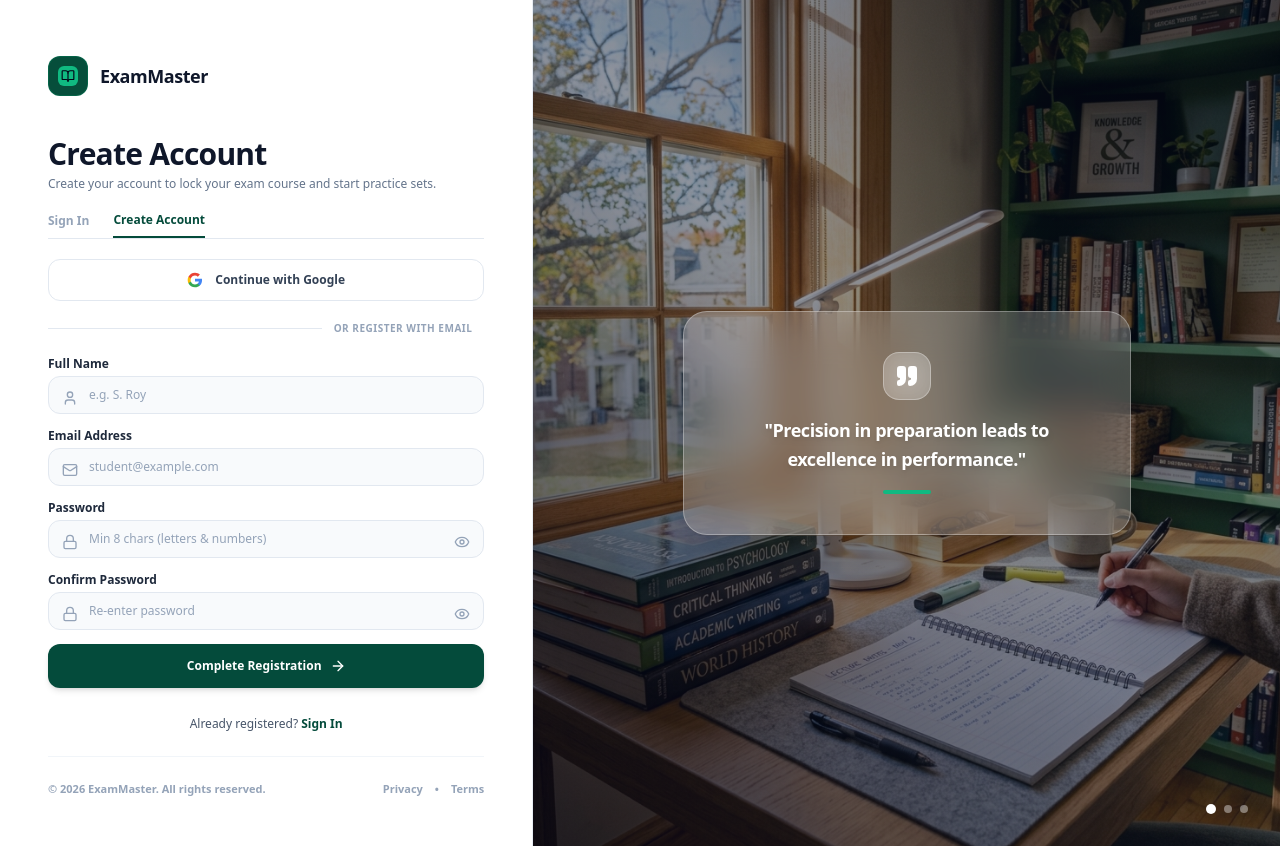
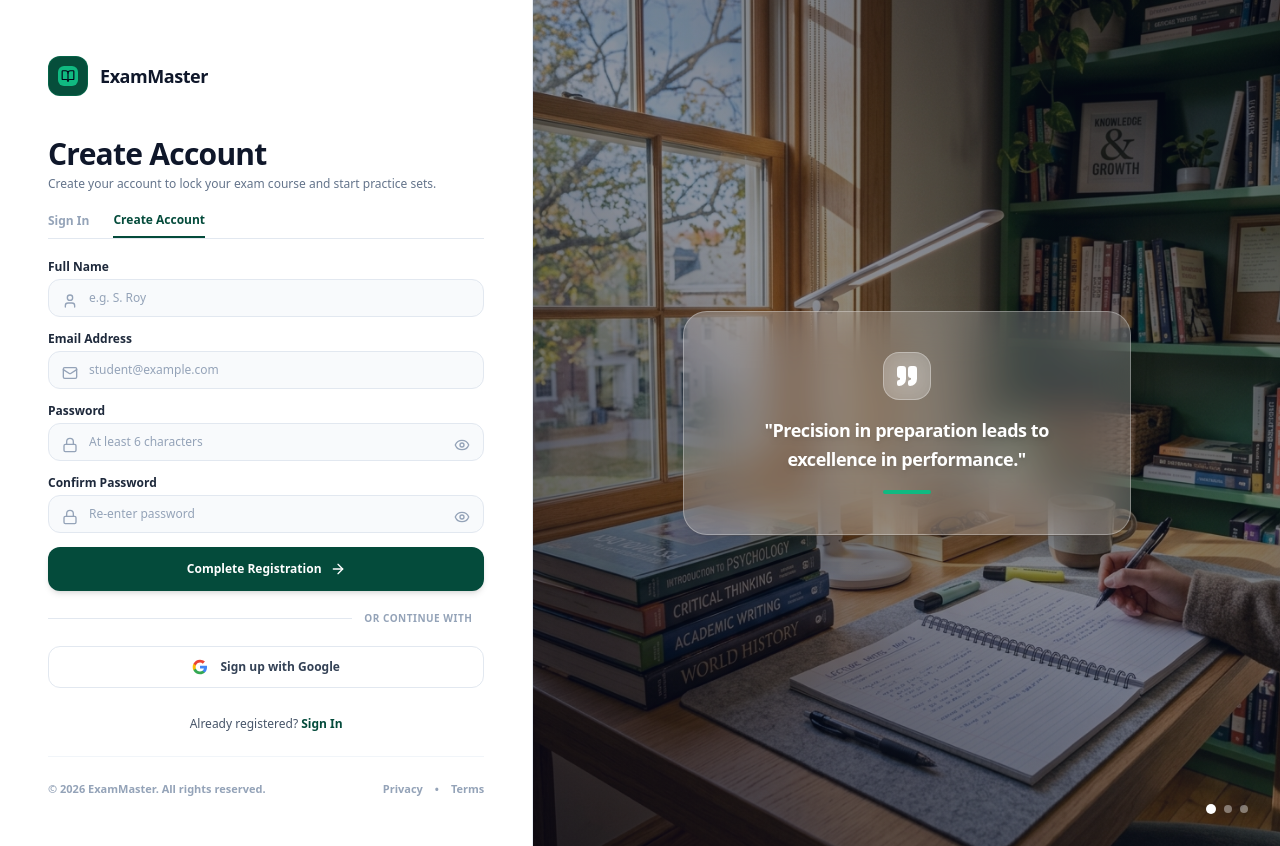
Before and after one commit to VeilSide2004/ExamMaster, a Next.js app: page /register in a window 1280 px wide. Built offline with nearby package versions, Linux system fonts and the light colour scheme.

Commit message:
style: position Google sign in option below email authentication form

```diff
--- a/src/app/login/page.tsx
+++ b/src/app/login/page.tsx
@@ -61,12 +61,23 @@ export default function StudentLoginPage() {
     setGoogleAuthLoading(true);
     try {
       await fetch('/api/seed');
+
+      let googleEmail = email;
+      if (!googleEmail) {
+        const input = prompt('Enter your Google Account Email:', 'aarav@exammaster.com');
+        if (!input) {
+          setGoogleAuthLoading(false);
+          return;
+        }
+        googleEmail = input;
+      }
+
       const res = await fetch('/api/auth/google', {
         method: 'POST',
         headers: { 'Content-Type': 'application/json' },
         body: JSON.stringify({
-          email: email || 'aarav@exammaster.com',
-          name: email ? email.split('@')[0] : 'Google Student',
+          email: googleEmail,
+          name: googleEmail.split('@')[0],
         }),
       });
 
@@ -157,29 +168,6 @@ export default function StudentLoginPage() {
               </div>
             )}
 
-            {/* Google Authentication Button */}
-            <button
-              type="button"
-              disabled={googleAuthLoading}
-              onClick={handleGoogleAuth}
-              className="w-full py-3 px-4 border border-slate-200 dark:border-slate-800 hover:border-slate-300 dark:hover:border-slate-700 bg-white dark:bg-slate-900 text-slate-700 dark:text-slate-200 font-bold text-xs rounded-xl shadow-xs transition-all flex items-center justify-center gap-3 disabled:opacity-50"
-            >
-              <svg className="w-4 h-4 shrink-0" viewBox="0 0 24 24">
-                <path fill="#4285F4" d="M22.56 12.25c0-.78-.07-1.53-.2-2.25H12v4.26h5.92c-.26 1.37-1.04 2.53-2.21 3.31v2.77h3.57c2.08-1.92 3.28-4.74 3.28-8.09z"/>
-                <path fill="#34A853" d="M12 23c2.97 0 5.46-.98 7.28-2.66l-3.57-2.77c-.98.66-2.23 1.06-3.71 1.06-2.86 0-5.29-1.93-6.16-4.53H2.18v2.84C3.99 20.53 7.7 23 12 23z"/>
-                <path fill="#FBBC05" d="M5.84 14.09c-.22-.66-.35-1.36-.35-2.09s.13-1.43.35-2.09V7.06H2.18C1.43 8.55 1 10.22 1 12s.43 3.45 1.18 4.94l2.85-2.22.81-.63z"/>
-                <path fill="#EA4335" d="M12 5.38c1.62 0 3.06.56 4.21 1.64l3.15-3.15C17.45 2.09 14.97 1 12 1 7.7 1 3.99 3.47 2.18 7.06l3.66 2.84c.87-2.6 3.3-4.52 6.16-4.52z"/>
-              </svg>
-              <span>{googleAuthLoading ? 'Connecting to Google...' : 'Continue with Google'}</span>
-            </button>
-
-            <div className="relative flex items-center justify-center my-3">
-              <div className="border-t border-slate-200 dark:border-slate-800 w-full" />
-              <span className="bg-white dark:bg-slate-950 px-3 text-[10px] uppercase tracking-wider font-extrabold text-slate-400 shrink-0">
-                Or sign in with email
-              </span>
-            </div>
-
             <form onSubmit={handleLogin} className="space-y-4">
               <div>
                 <label className="block text-xs font-extrabold text-slate-800 dark:text-slate-200 mb-1.5">
@@ -258,6 +246,29 @@ export default function StudentLoginPage() {
                 <LogIn className="w-4 h-4" />
               </button>
             </form>
+
+            <div className="relative flex items-center justify-center my-4">
+              <div className="border-t border-slate-200 dark:border-slate-800 w-full" />
+              <span className="bg-white dark:bg-slate-950 px-3 text-[10px] uppercase tracking-wider font-extrabold text-slate-400 shrink-0">
+                Or continue with
+              </span>
+            </div>
+
+            {/* Google Authentication Button (BELOW Sign In Option) */}
+            <button
+              type="button"
+              disabled={googleAuthLoading}
+              onClick={handleGoogleAuth}
+              className="w-full py-3 px-4 border border-slate-200 dark:border-slate-800 hover:border-slate-300 dark:hover:border-slate-700 bg-white dark:bg-slate-900 text-slate-700 dark:text-slate-200 font-bold text-xs rounded-xl shadow-xs transition-all flex items-center justify-center gap-3 disabled:opacity-50"
+            >
+              <svg className="w-4 h-4 shrink-0" viewBox="0 0 24 24">
+                <path fill="#4285F4" d="M22.56 12.25c0-.78-.07-1.53-.2-2.25H12v4.26h5.92c-.26 1.37-1.04 2.53-2.21 3.31v2.77h3.57c2.08-1.92 3.28-4.74 3.28-8.09z"/>
+                <path fill="#34A853" d="M12 23c2.97 0 5.46-.98 7.28-2.66l-3.57-2.77c-.98.66-2.23 1.06-3.71 1.06-2.86 0-5.29-1.93-6.16-4.53H2.18v2.84C3.99 20.53 7.7 23 12 23z"/>
+                <path fill="#FBBC05" d="M5.84 14.09c-.22-.66-.35-1.36-.35-2.09s.13-1.43.35-2.09V7.06H2.18C1.43 8.55 1 10.22 1 12s.43 3.45 1.18 4.94l2.85-2.22.81-.63z"/>
+                <path fill="#EA4335" d="M12 5.38c1.62 0 3.06.56 4.21 1.64l3.15-3.15C17.45 2.09 14.97 1 12 1 7.7 1 3.99 3.47 2.18 7.06l3.66 2.84c.87-2.6 3.3-4.52 6.16-4.52z"/>
+              </svg>
+              <span>{googleAuthLoading ? 'Connecting to Google...' : 'Sign in with Google'}</span>
+            </button>
 
             <div className="text-center pt-2">
               <p className="text-xs text-slate-600 dark:text-slate-400 font-medium">
--- a/src/app/register/page.tsx
+++ b/src/app/register/page.tsx
@@ -51,12 +51,27 @@ export default function StudentRegisterPage() {
     setGoogleAuthLoading(true);
     try {
       await fetch('/api/seed');
+
+      let googleEmail = email;
+      let googleName = name;
+      if (!googleEmail) {
+        const input = prompt('Enter your Google Account Email:', 'aarav@exammaster.com');
+        if (!input) {
+          setGoogleAuthLoading(false);
+          return;
+        }
+        googleEmail = input;
+      }
+      if (!googleName) {
+        googleName = googleEmail.split('@')[0];
+      }
+
       const res = await fetch('/api/auth/google', {
         method: 'POST',
         headers: { 'Content-Type': 'application/json' },
         body: JSON.stringify({
-          email: email || 'aarav@exammaster.com',
-          name: name || (email ? email.split('@')[0] : 'Google Student'),
+          email: googleEmail,
+          name: googleName,
         }),
       });
 
@@ -116,29 +131,6 @@ export default function StudentRegisterPage() {
               </div>
             )}
 
-            {/* Google Authentication Button */}
-            <button
-              type="button"
-              disabled={googleAuthLoading}
-              onClick={handleGoogleAuth}
-              className="w-full py-3 px-4 border border-slate-200 dark:border-slate-800 hover:border-slate-300 dark:hover:border-slate-700 bg-white dark:bg-slate-900 text-slate-700 dark:text-slate-200 font-bold text-xs rounded-xl shadow-xs transition-all flex items-center justify-center gap-3 disabled:opacity-50"
-            >
-              <svg className="w-4 h-4 shrink-0" viewBox="0 0 24 24">
-                <path fill="#4285F4" d="M22.56 12.25c0-.78-.07-1.53-.2-2.25H12v4.26h5.92c-.26 1.37-1.04 2.53-2.21 3.31v2.77h3.57c2.08-1.92 3.28-4.74 3.28-8.09z"/>
-                <path fill="#34A853" d="M12 23c2.97 0 5.46-.98 7.28-2.66l-3.57-2.77c-.98.66-2.23 1.06-3.71 1.06-2.86 0-5.29-1.93-6.16-4.53H2.18v2.84C3.99 20.53 7.7 23 12 23z"/>
-                <path fill="#FBBC05" d="M5.84 14.09c-.22-.66-.35-1.36-.35-2.09s.13-1.43.35-2.09V7.06H2.18C1.43 8.55 1 10.22 1 12s.43 3.45 1.18 4.94l2.85-2.22.81-.63z"/>
-                <path fill="#EA4335" d="M12 5.38c1.62 0 3.06.56 4.21 1.64l3.15-3.15C17.45 2.09 14.97 1 12 1 7.7 1 3.99 3.47 2.18 7.06l3.66 2.84c.87-2.6 3.3-4.52 6.16-4.52z"/>
-              </svg>
-              <span>{googleAuthLoading ? 'Connecting to Google...' : 'Continue with Google'}</span>
-            </button>
-
-            <div className="relative flex items-center justify-center my-3">
-              <div className="border-t border-slate-200 dark:border-slate-800 w-full" />
-              <span className="bg-white dark:bg-slate-950 px-3 text-[10px] uppercase tracking-wider font-extrabold text-slate-400 shrink-0">
-                Or register with email
-              </span>
-            </div>
-
             <form onSubmit={handleRegister} className="space-y-3.5">
               <div>
                 <label className="block text-xs font-extrabold text-slate-800 dark:text-slate-200 mb-1">
@@ -183,10 +175,11 @@ export default function StudentRegisterPage() {
                   <input
                     type={showPassword ? 'text' : 'password'}
                     required
+                    minLength={6}
                     value={password}
                     onChange={(e) => setPassword(e.target.value)}
                     className="w-full pl-10 pr-10 py-2.5 text-xs bg-slate-50 dark:bg-slate-900 border border-slate-200 dark:border-slate-800 rounded-xl focus:outline-none focus:border-[#044B3B] dark:focus:border-[#10B981] text-slate-900 dark:text-white font-medium placeholder-slate-400"
-                    placeholder="Min 8 chars (letters & numbers)"
+                    placeholder="At least 6 characters"
                   />
                   <button
                     type="button"
@@ -233,6 +226,29 @@ export default function StudentRegisterPage() {
                 <ArrowRight className="w-4 h-4" />
               </button>
             </form>
+
+            <div className="relative flex items-center justify-center my-3">
+              <div className="border-t border-slate-200 dark:border-slate-800 w-full" />
+              <span className="bg-white dark:bg-slate-950 px-3 text-[10px] uppercase tracking-wider font-extrabold text-slate-400 shrink-0">
+                Or continue with
+              </span>
+            </div>
+
+            {/* Google Authentication Button (BELOW Submit Option) */}
+            <button
+              type="button"
+              disabled={googleAuthLoading}
+              onClick={handleGoogleAuth}
+              className="w-full py-3 px-4 border border-slate-200 dark:border-slate-800 hover:border-slate-300 dark:hover:border-slate-700 bg-white dark:bg-slate-900 text-slate-700 dark:text-slate-200 font-bold text-xs rounded-xl shadow-xs transition-all flex items-center justify-center gap-3 disabled:opacity-50"
+            >
+              <svg className="w-4 h-4 shrink-0" viewBox="0 0 24 24">
+                <path fill="#4285F4" d="M22.56 12.25c0-.78-.07-1.53-.2-2.25H12v4.26h5.92c-.26 1.37-1.04 2.53-2.21 3.31v2.77h3.57c2.08-1.92 3.28-4.74 3.28-8.09z"/>
+                <path fill="#34A853" d="M12 23c2.97 0 5.46-.98 7.28-2.66l-3.57-2.77c-.98.66-2.23 1.06-3.71 1.06-2.86 0-5.29-1.93-6.16-4.53H2.18v2.84C3.99 20.53 7.7 23 12 23z"/>
+                <path fill="#FBBC05" d="M5.84 14.09c-.22-.66-.35-1.36-.35-2.09s.13-1.43.35-2.09V7.06H2.18C1.43 8.55 1 10.22 1 12s.43 3.45 1.18 4.94l2.85-2.22.81-.63z"/>
+                <path fill="#EA4335" d="M12 5.38c1.62 0 3.06.56 4.21 1.64l3.15-3.15C17.45 2.09 14.97 1 12 1 7.7 1 3.99 3.47 2.18 7.06l3.66 2.84c.87-2.6 3.3-4.52 6.16-4.52z"/>
+              </svg>
+              <span>{googleAuthLoading ? 'Connecting to Google...' : 'Sign up with Google'}</span>
+            </button>
 
             <div className="text-center pt-2">
               <p className="text-xs text-slate-600 dark:text-slate-400 font-medium">
```
